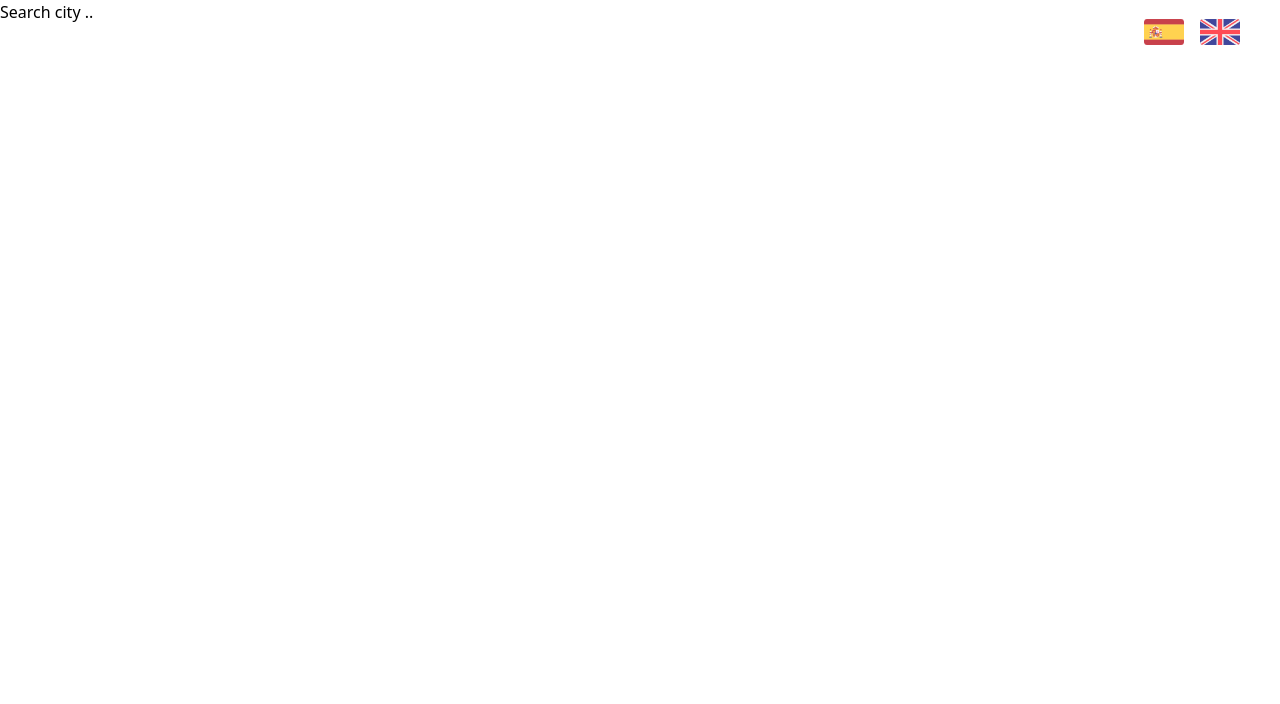
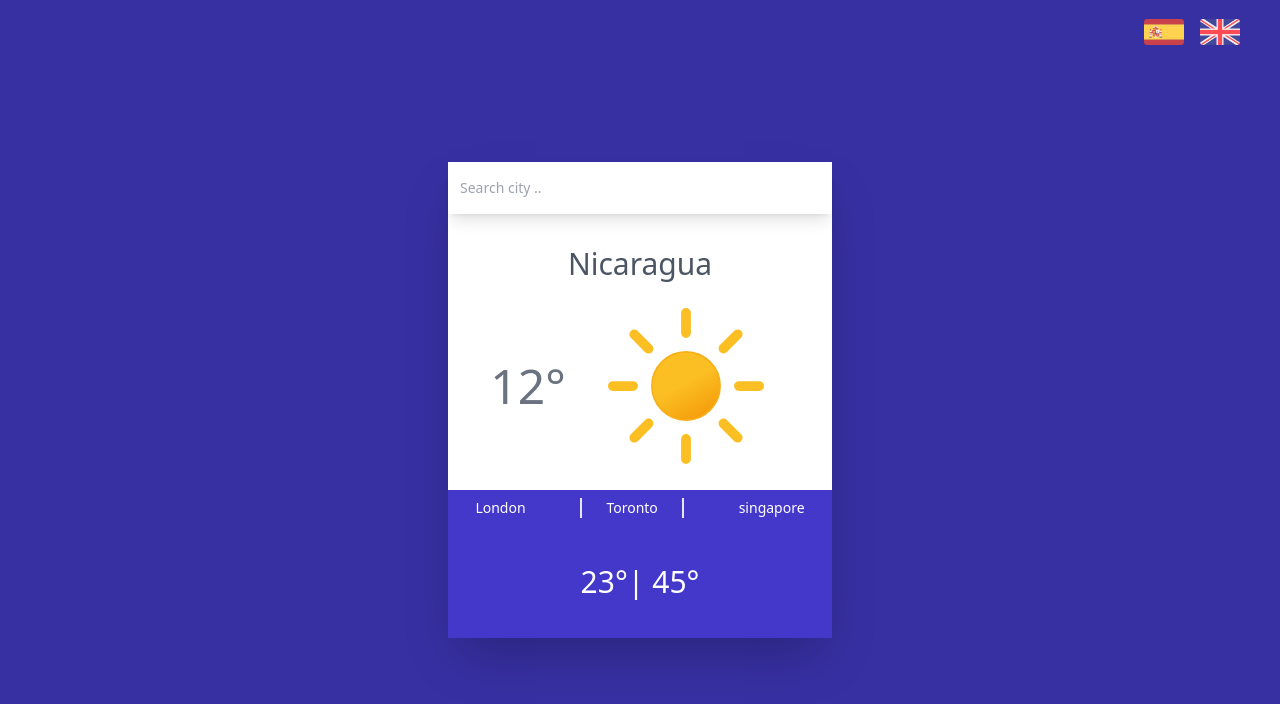
Before and after one commit to ferflores28032002/app-weather, a React (Vite) app: page / in a window 1280 px wide. Shown: the top 704 px of the page. Built offline with nearby package versions, Linux system fonts and the light colour scheme.

Commit message:
commit 2

```diff
--- a/src/components/Header/index.jsx
+++ b/src/components/Header/index.jsx
@@ -10,7 +10,6 @@ export const Header = () => {
   const dispatch = useAppDispatch();
 
   useEffect(() => {
-    console.log("jnejkfenfk")
     i18n.changeLanguage(language);
   }, [language]);
 
--- a/src/components/InfoClima/Index.jsx
+++ b/src/components/weatherInformation/Index.jsx
@@ -1,22 +1,21 @@
-import React from "react";
 import { useTranslation } from "react-i18next";
-import { useClima } from "../hooks/useClima";
 import { useEffect, useState } from "react";
-import Icons from "../helpers/Icons";
-import { Loading } from "../helpers/Loading";
+import Icons from "../../shared/utils/Icons";
+import { Loading } from "../../shared/utils/Loading";
 
-export const InfoClima = () => {
-  const { loading, data, climaActual } = useClima();
+export const WeatherInformation = () => {
+  const { t } = useTranslation("global");
+  const [search, setSearch] = useState("");
+  const [loading, setLoading] = useState(false);
 
-  const [search, setSearch] = useState("Nicaragua");
-  const { t } = useTranslation("global");
   const handleSubmit = (e) => {
     if (e.key === "Enter") {
       setSearch(e.target.value);
     }
   };
+
   useEffect(() => {
-    climaActual({ busqueda: search });
+    console.log(search);
   }, [search]);
 
   return (
@@ -29,22 +28,16 @@ export const InfoClima = () => {
         className="w-full outline-none border-none py-4 px-3 text-sm shadow-lg"
       />
 
-      <h1 className="text-center text-3xl text-gray-600 pt-8">{data?.name}</h1>
+      <h1 className="text-center text-3xl text-gray-600 pt-8">Nicaragua</h1>
 
       <div className="flex items-center justify-center gap-x-4 min-h-15rem">
         {loading ? (
           <Loading />
         ) : (
           <>
-            <h1 className="text-5xl text-gray-500">
-              {data?.main?.temp.toFixed(0)} &deg;
-            </h1>
+            <h1 className="text-5xl text-gray-500">12&deg;</h1>
 
-            <img
-              className="w-52 "
-              src={Icons(data?.weather?.[0]?.main)}
-              alt="icono"
-            />
+            <img className="w-52 " src={Icons("Clear")} alt="icon" />
           </>
         )}
       </div>
@@ -68,8 +61,8 @@ export const InfoClima = () => {
         </div>
 
         <div className="bg-indigo-700 text-white text-3xl w-full min-h-[7rem] flex items-center justify-center gap-2">
-          <h1>{data?.main?.temp_min.toFixed(0)}&deg; |</h1>
-          <h1>{data?.main?.temp_max.toFixed(0)}&deg;</h1>
+          <h1>23&deg;|</h1>
+          <h1>45&deg;</h1>
         </div>
       </div>
     </div>
--- a/src/main.jsx
+++ b/src/main.jsx
@@ -1,20 +1,16 @@
 import React from "react";
 import ReactDOM from "react-dom/client";
 import "./index.css";
-import Home from "./pages/Home";
+import { Provider } from "react-redux";
 import { I18nextProvider } from "react-i18next";
 import i18next from "i18next";
 import { useAppSelector } from "./config/store/hooks";
-import { Provider } from "react-redux";
+import global_es from "./i18n/es/global.json";
 import { setupStore } from "./config/store";
 import global_en from "./i18n/en/global.json";
-import global_es from "./i18n/es/global.json";
+import Home from "./pages/Home";
 const store = setupStore();
 
-window.onbeforeunload = () => {
-  const { language } = useAppSelector((state) => state.Languages);
-  localStorage.setItem("@APP_LANGUAGE", language);
-};
 i18next.init({
   interpolation: { escapeValue: false },
   lng: localStorage.getItem("@APP_LANGUAGE") ?? "en",
--- a/src/pages/Home.jsx
+++ b/src/pages/Home.jsx
@@ -1,13 +1,25 @@
-import { useTranslation } from "react-i18next";
+import { useEffect } from "react";
 import { Header } from "../components/Header";
+import { WeatherInformation } from "../components/weatherInformation/Index";
 
 const Home = () => {
-  const { t } = useTranslation("global");
+  const alertUser = (e) => {
+    e.preventDefault();
+    e.returnValue = "";
+    const { language } = useAppSelector((state) => state.Languages);
+    localStorage.setItem("@APP_LANGUAGE", language);
+  };
+  useEffect(() => {
+    window.addEventListener("beforeunload", (e) => alertUser(e));
+  }, []);
 
   return (
-    <div className="relative">
-      <h1>{t("formSearch")}</h1>
+    <div className="relative min-h-screen flex items-center justify-center bg-indigo-800">
       <Header />
+
+      <div className="shadow-2xl w-[24rem]  bg-white  z-50">
+        <WeatherInformation />
+      </div>
     </div>
   );
 };
```
